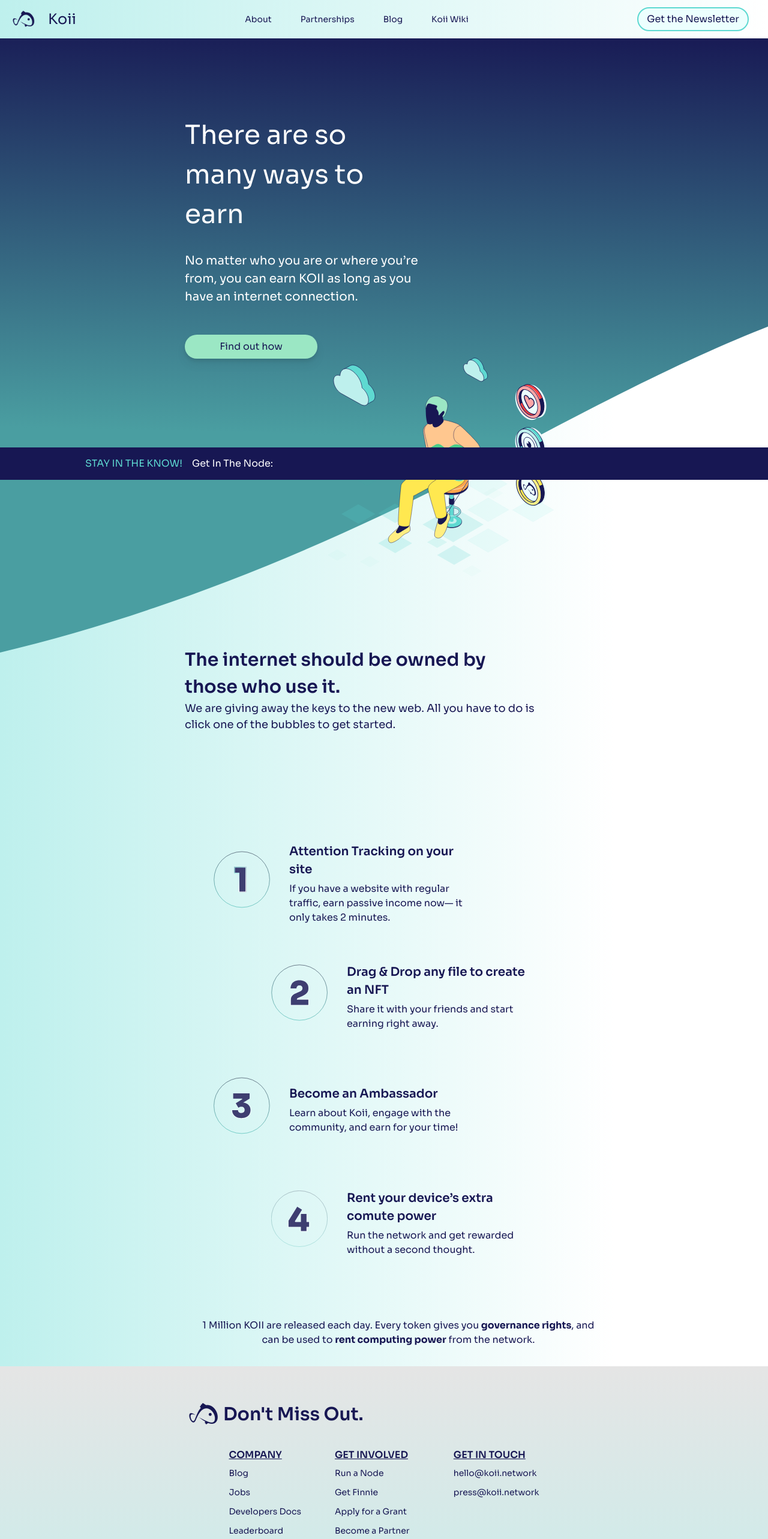
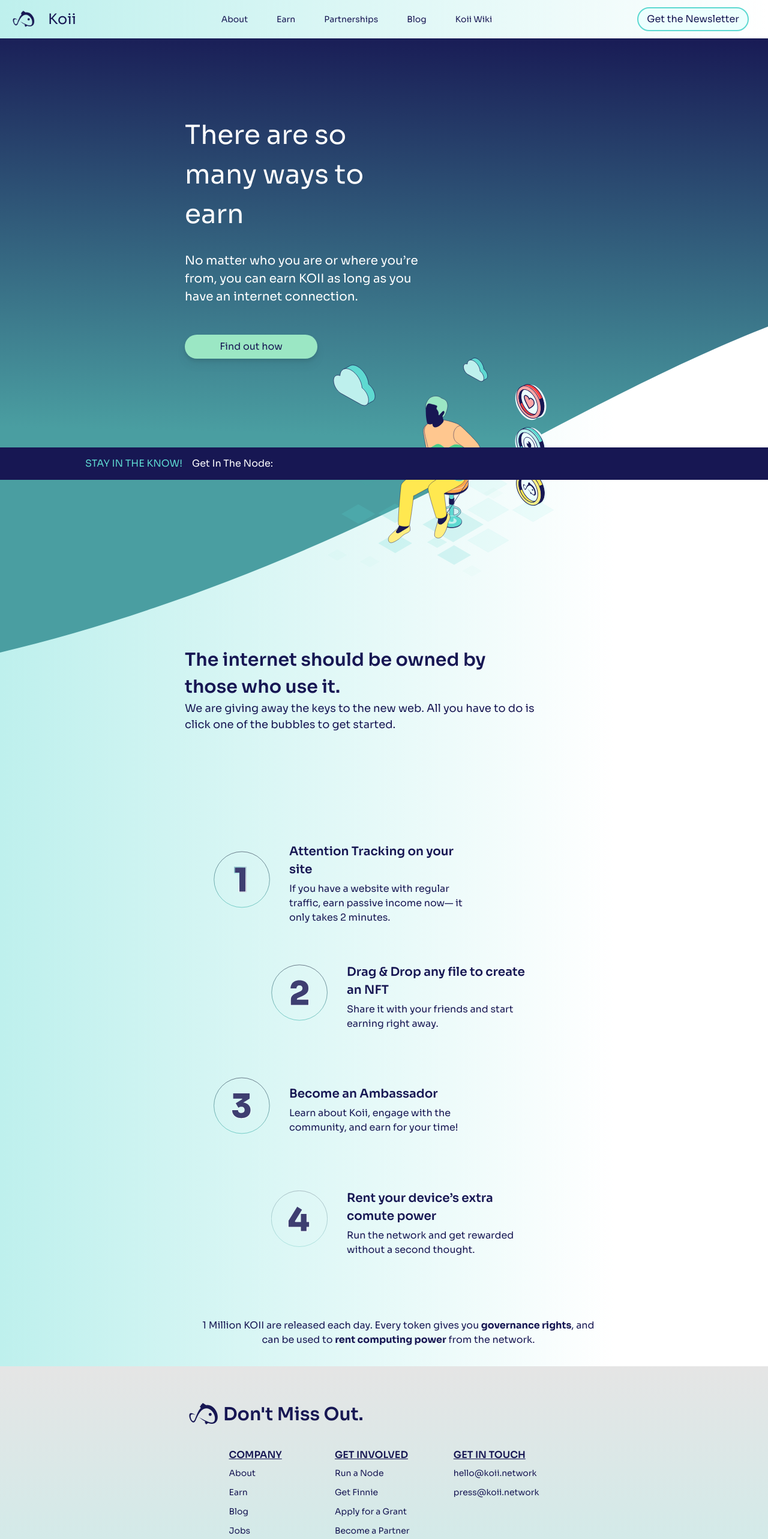
Before and after one commit to koii-network/homepage, a Next.js app: page /earn in a window 1280 px wide. Shown: the top 2566 px of the page at 60% size. Built offline with nearby package versions, Linux system fonts and the light colour scheme.

Commit message:
add link to nav and foot

```diff
--- a/components/navbar/navbar-menu.tsx
+++ b/components/navbar/navbar-menu.tsx
@@ -6,7 +6,7 @@ export const NavbarMenu = () => {
     <menu className="z-0 w-full h-full md:block md:w-auto">
       <nav className="flex flex-col items-end h-full gap-4 mb-4 md:flex-row md:items-center md:space-x-8 md:mb-0 ">
         <NavbarItem label={"About"} url={"/about"} />
-        {/* <NavbarItem label={"Earn"} url={"/"} /> */}
+        <NavbarItem label={"Earn"} url={"/earn"} />
         <NavbarItem
           target={"_blank"}
           label={"Partnerships"}
--- a/config/links-config.ts
+++ b/config/links-config.ts
@@ -11,8 +11,8 @@ export enum HubspotFormLinks {
 }
 
 export const companyLinks = [
-  // { label: "About", url: "/" },
-  // { label: "Earn", url: "/" },
+  { label: "About", url: "/about" },
+  { label: "Earn", url: "/earn" },
   { label: "Blog", url: "https://blog.koii.network" },
   { label: "Jobs", url: HubspotFormLinks.JOBS },
   { label: "Developers Docs", url: "https://docs.koii.network" },
```
